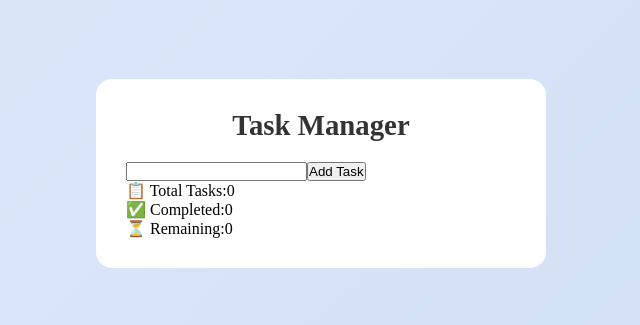
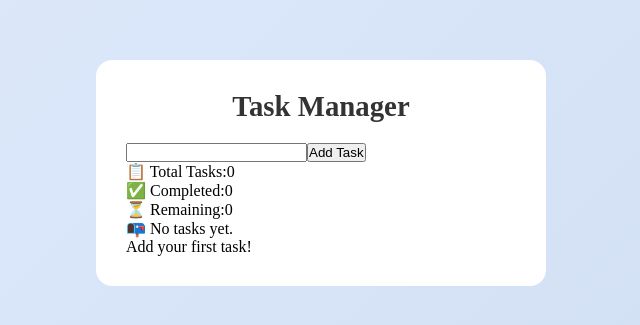
Before and after one commit to munnarauniyar/React-Task-Manager, a React (Vite) app: page / in a window 1280 px wide. Shown: the part 227-552 px from the top of the page, without its empty margins (319-959 px from the left). Built offline with nearby package versions, Linux system fonts and the light colour scheme.

Commit message:
conditional rendring

```diff
--- a/src/App.jsx
+++ b/src/App.jsx
@@ -60,6 +60,16 @@ function App() {
 
       </div>
 
+      {tasks.length === 0
+
+        ?
+
+        <div>
+          <p>📭 No tasks yet.</p>
+          <p>Add your first task!</p>
+        </div>
+
+        :
         <ul>
           {tasks.map((task, index) => (
             <li key={index}>
@@ -89,6 +99,12 @@ function App() {
             </li>
           ))}
         </ul >
+
+
+
+      }
+
+
     </div>
 
   )
```
Lines whose indentation alone changed are shown as unchanged.
